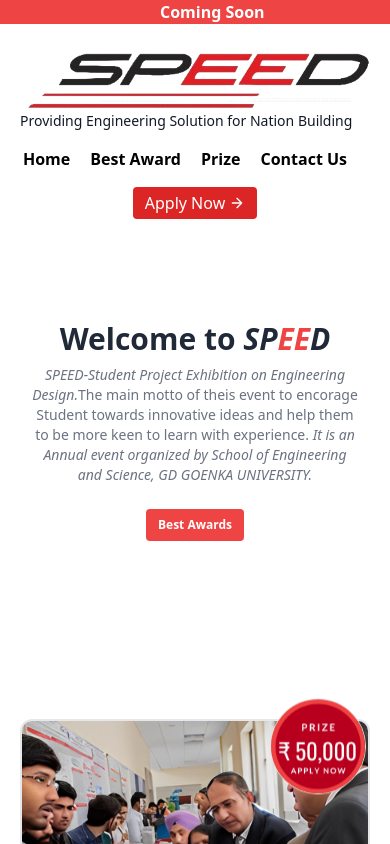
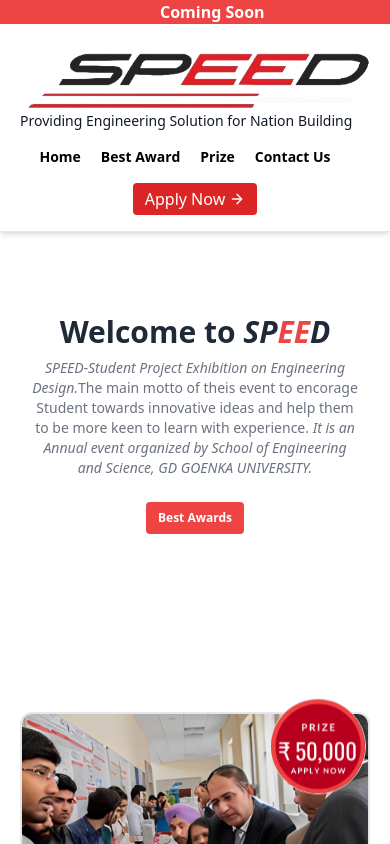
Before and after one commit to 2a6m3a2n/Nextjs-speed, a Next.js app: page / in a window 390 px wide. Shown: the top 844 px of the page. Built offline with nearby package versions, Linux system fonts and the light colour scheme.

Commit message:
NavChange

```diff
--- a/components/Navbar.js
+++ b/components/Navbar.js
@@ -6,18 +6,17 @@
     return (
         <>
             <Marquee gradient={false} speed={100} className="bg-red-500 font-semibold text-white" behavior="" direction="left">Coming Soon</Marquee>
-            <header className="text-gray-600 body-font">
+            <header className="text-gray-600 body-font h-52 md:h-auto w-full z-10 sticky bg-white top-0 border-b border-grey-light shadow-md">
                 <div className="mx-auto flex flex-wrap p-5 flex-col md:flex-row items-center">
                     <a className="title-font font-medium items-center text-gray-900 mb-4 md:mb-0">
-                        {/* eslint-disable-next-line @next/next/no-img-element */}
                         <img style={{ width: "26rem" }} src={"img/speedLogo.png"} alt="" srcSet="" />
                         <p className='text-sm'>Providing Engineering Solution for Nation Building</p>
                     </a>
                     <nav className={`md:ml-auto flex flex-wrap items-center text-base justify-center`}>
-                        <Link href={'/'}><a className="mr-5 hover:text-red-500 text-black text-base font-semibold hover:border-b-2 hover:border-red-700">Home</a></Link>
-                        <Link href={'/award'}><a className="mr-5 hover:text-red-500 text-black text-base font-semibold hover:border-b-2 hover:border-red-700">Best Award</a></Link>
-                        <Link href={'/prize'}><a className="mr-5 hover:text-red-500 text-black text-base font-semibold hover:border-b-2 hover:border-red-700">Prize</a></Link>
-                        <Link href={'/contact'}><a className="mr-5 hover:text-red-500 text-black text-base font-semibold hover:border-b-2 hover:border-red-700 ">Contact Us</a></Link>
+                        <Link href={'/'}><a className="mr-5 text-sm hover:text-red-500 text-black md:text-base font-semibold hover:border-b-2 hover:border-red-700">Home</a></Link>
+                        <Link href={'/award'}><a className="mr-5 text-sm hover:text-red-500 text-black md:text-base font-semibold hover:border-b-2 hover:border-red-700">Best Award</a></Link>
+                        <Link href={'/prize'}><a className="mr-5 text-sm hover:text-red-500 text-black md:text-base font-semibold hover:border-b-2 hover:border-red-700">Prize</a></Link>
+                        <Link href={'/contact'}><a className="mr-5 text-sm hover:text-red-500 text-black md:text-base font-semibold hover:border-b-2 hover:border-red-700 ">Contact Us</a></Link>
                     </nav>
                     <Link href={'/apply'}>
                         <button className="inline-flex items-center border-0 py-1 px-3 focus:outline-none bg-red-600 rounded text-base mt-4 md:mt-0 text-white">Apply Now
--- a/pages/index.js
+++ b/pages/index.js
@@ -1,5 +1,3 @@
-/* eslint-disable @next/next/no-img-element */
-
 import Head from 'next/head'
 import Link from 'next/link'
 
```
